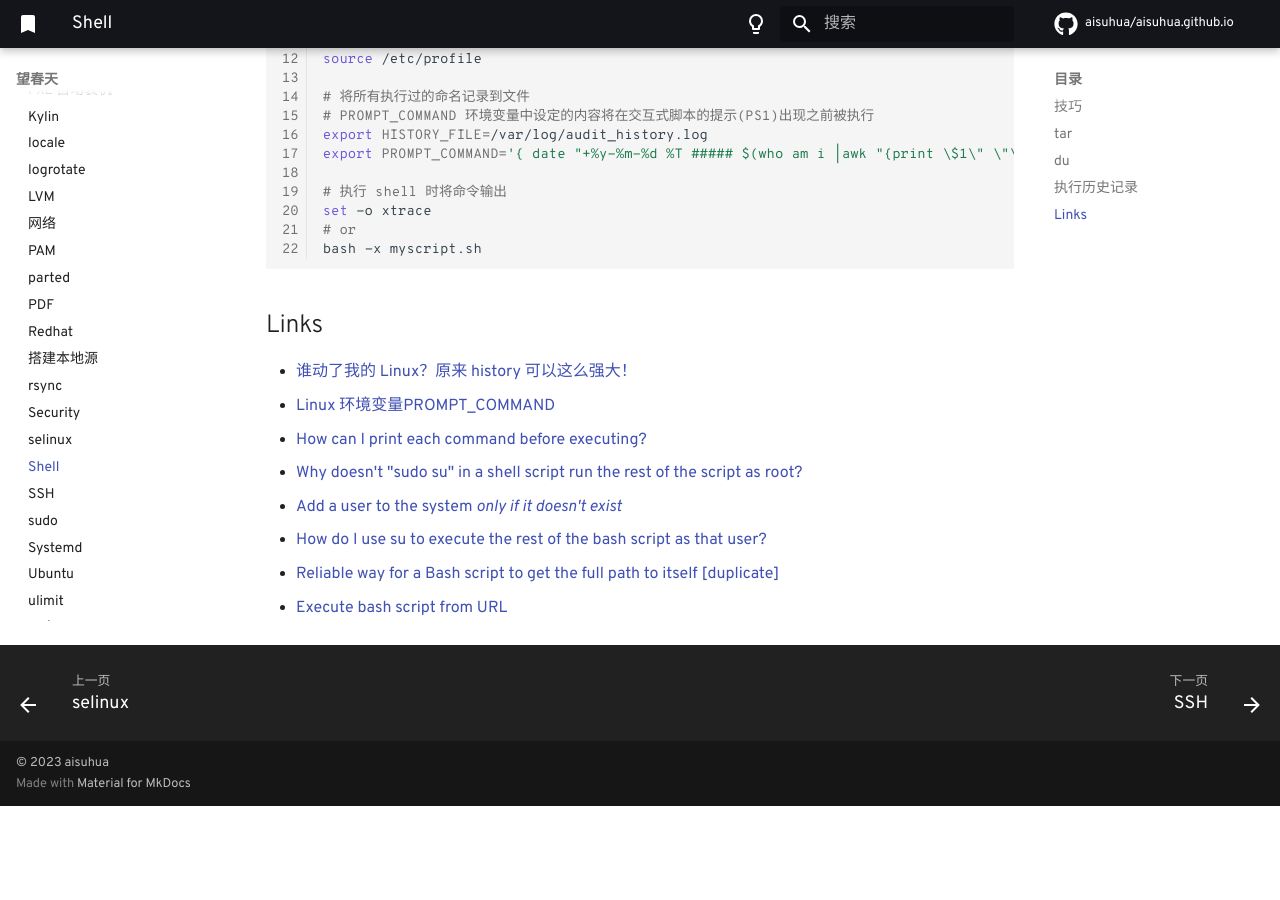
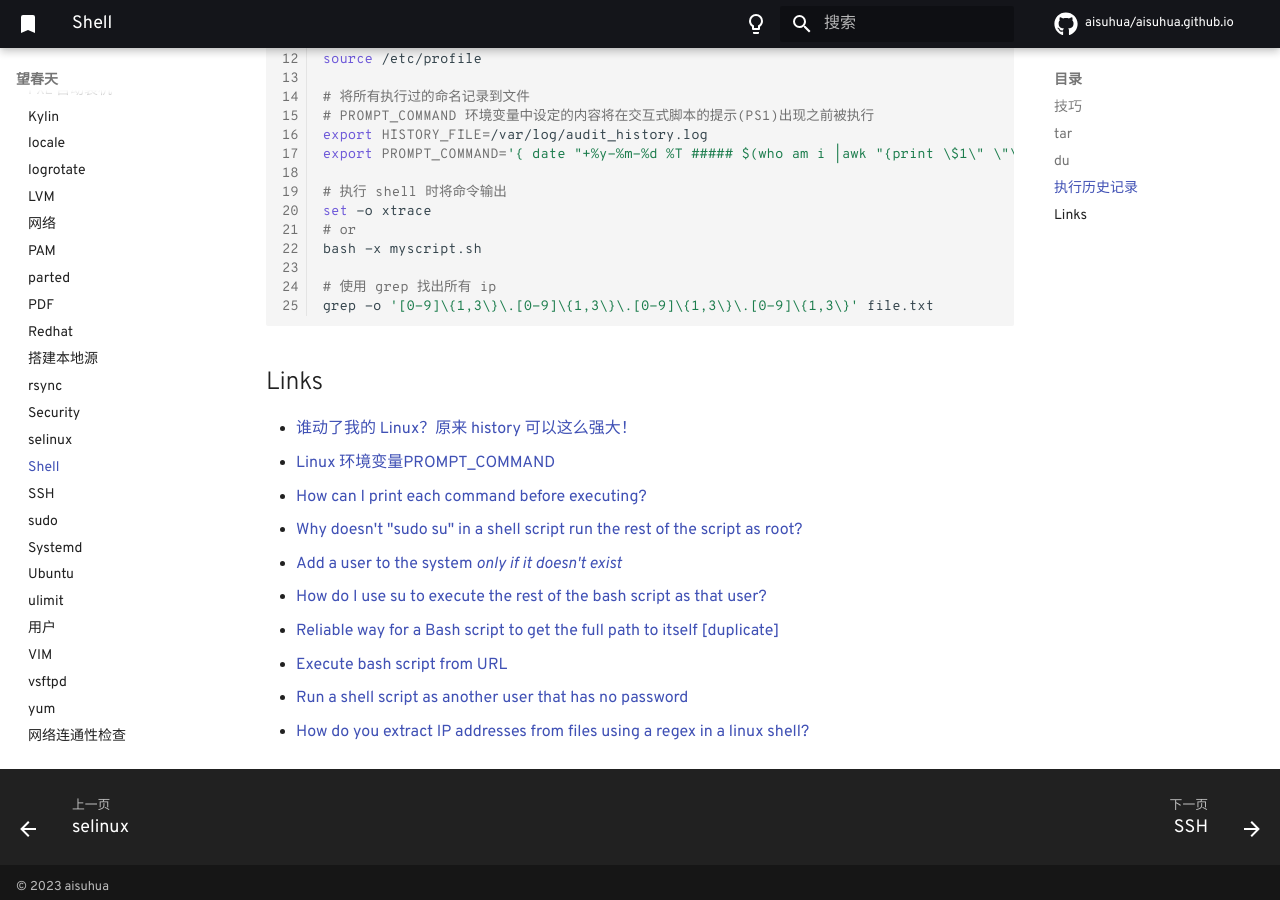
Before and after one commit to aisuhua/aisuhua.github.io, an MkDocs documentation site: the page built from docs/linux/shell.md, in a window 1280 px wide and 900 px high, scrolled down 1384 px. Built offline with MkDocs 1.6.1 and Material for MkDocs 9.7.7, drawn with Linux system fonts in a browser that asks for light colours; comment, search, counter and statistics services are not loaded; before the commit the page ends 2190 px from its top, so only the background shows below that.

````diff
--- a/docs/linux/shell.md
+++ b/docs/linux/shell.md
@@ -73,6 +73,9 @@ export PROMPT_COMMAND='{ date "+%y-%m-%d %T ##### $(who am i |awk "{print \$1\"
 set -o xtrace
 # or
 bash -x myscript.sh
+
+# 使用 grep 找出所有 ip
+grep -o '[0-9]\{1,3\}\.[0-9]\{1,3\}\.[0-9]\{1,3\}\.[0-9]\{1,3\}' file.txt
 ```
 
 ## Links
@@ -85,3 +88,5 @@ bash -x myscript.sh
 - [How do I use su to execute the rest of the bash script as that user?](https://stackoverflow.com/questions/1988249/how-do-i-use-su-to-execute-the-rest-of-the-bash-script-as-that-user)
 - [Reliable way for a Bash script to get the full path to itself [duplicate]](https://stackoverflow.com/questions/4774054/reliable-way-for-a-bash-script-to-get-the-full-path-to-itself)
 - [Execute bash script from URL](https://stackoverflow.com/questions/5735666/execute-bash-script-from-url)
+- [Run a shell script as another user that has no password](https://askubuntu.com/questions/294736/run-a-shell-script-as-another-user-that-has-no-password)
+- [How do you extract IP addresses from files using a regex in a linux shell?](https://stackoverflow.com/questions/427979/how-do-you-extract-ip-addresses-from-files-using-a-regex-in-a-linux-shell)
````
Also changed, not shown: docs/ansible/skills.md (+8 -4 lines), docs/openshift/faq.md (+4 -0 lines).
